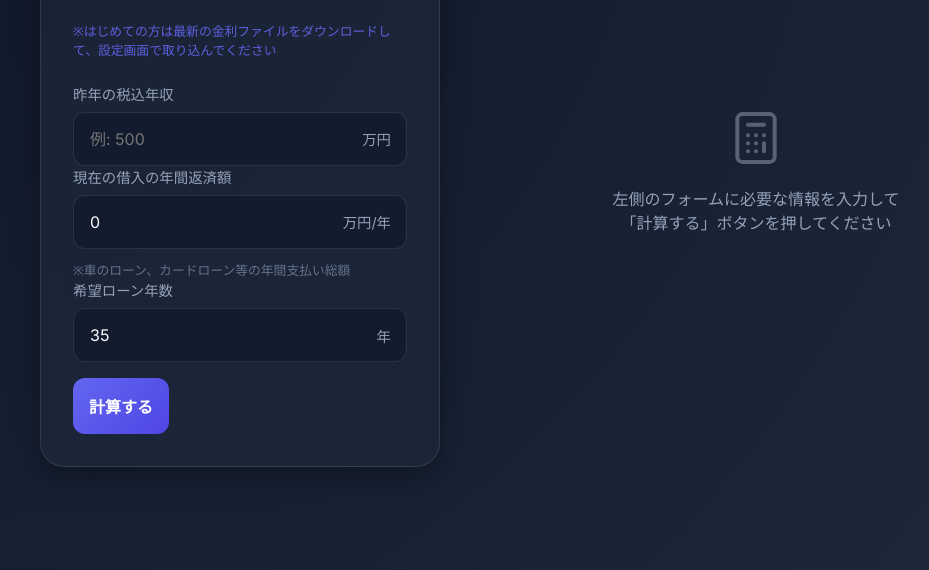
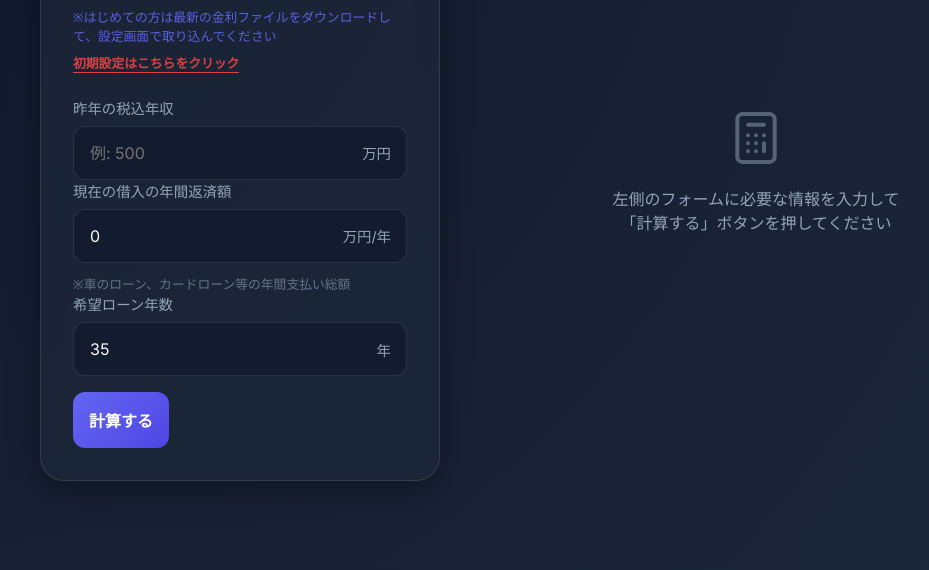
Before and after one commit to ryos1229/loancalc, a plain HTML site: page index.html in a window 1280 px wide. Shown: the part 230-800 px from the top of the page, without its empty margins (100-1029 px from the left). Drawn offline with Linux system fonts and the light colour scheme.

Commit message:
add: link to settings with red color on index page

```diff
--- a/index.html
+++ b/index.html
@@ -29,8 +29,11 @@
                     </a>
                 </div>
                 <p class="subtitle">年収と現在の借入状況から、主要な銀行タイプごとの借入可能額を瞬時に計算します。</p>
-                <p style="font-size: 0.8rem; color: var(--primary); margin-top: 0.5rem; opacity: 0.9;">
-                    ※はじめての方は最新の金利ファイルをダウンロードして、設定画面で取り込んでください
+                <p
+                    style="font-size: 0.8rem; color: var(--primary); margin-top: 0.5rem; opacity: 0.9; display: flex; align-items: center; gap: 0.5rem; flex-wrap: wrap;">
+                    <span>※はじめての方は最新の金利ファイルをダウンロードして、設定画面で取り込んでください</span>
+                    <a href="settings.html"
+                        style="color: #ef4444; font-weight: 700; text-decoration: none; border-bottom: 1px solid #ef4444;">初期設定はこちらをクリック</a>
                 </p>
             </div>
 
```
